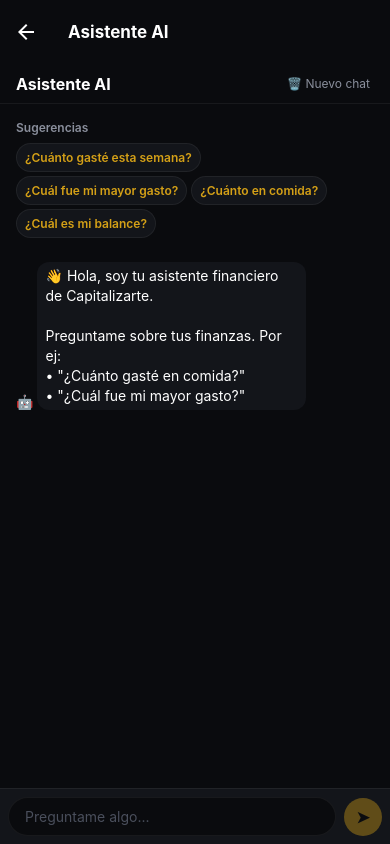
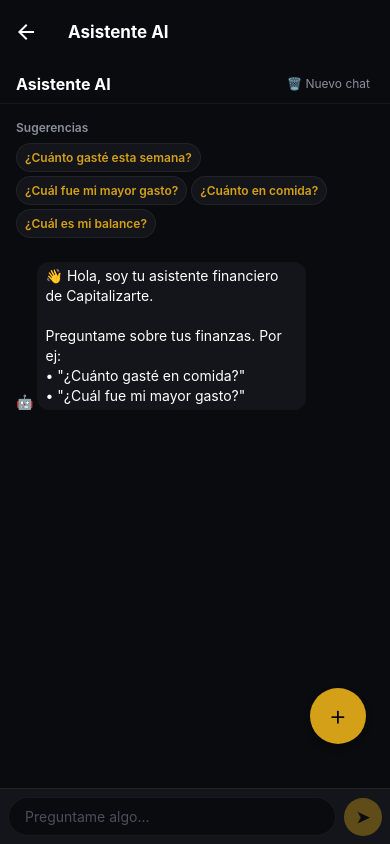
Before and after one commit to pinkysoftware/capitalizarte-mvp, a React Native app: screen /Chat in a window 390 px wide. Built offline with nearby package versions, Linux system fonts and the light colour scheme.

Commit message:
feat: floating action button (FAB) on all main screens

```diff
--- /dev/null
+++ b/src/components/FloatingAddButton.js
@@ -0,0 +1,43 @@
+import React from 'react';
+import { Pressable, Text, StyleSheet } from 'react-native';
+import { useNavigation } from '@react-navigation/native';
+import { C, R, S } from '../theme';
+
+export default function FloatingAddButton({ bottom = 100 }) {
+  const navigation = useNavigation();
+
+  return (
+    <Pressable
+      style={[styles.fab, { bottom }]}
+      onPress={() => navigation.navigate('AddTransaction')}
+      hitSlop={10}
+    >
+      <Text style={styles.fabText}>+</Text>
+    </Pressable>
+  );
+}
+
+const styles = StyleSheet.create({
+  fab: {
+    position: 'absolute',
+    right: S.lg,
+    width: 56,
+    height: 56,
+    borderRadius: 28,
+    backgroundColor: C.primary,
+    alignItems: 'center',
+    justifyContent: 'center',
+    shadowColor: '#000',
+    shadowOffset: { width: 0, height: 4 },
+    shadowOpacity: 0.3,
+    shadowRadius: 6,
+    elevation: 8,
+    zIndex: 999,
+  },
+  fabText: {
+    fontSize: 28,
+    fontWeight: '300',
+    color: '#000',
+    marginTop: -2,
+  },
+});
--- a/src/navigation/AppNavigator.js
+++ b/src/navigation/AppNavigator.js
@@ -1,5 +1,6 @@
 import React from 'react';
 import { createNativeStackNavigator } from '@react-navigation/native-stack';
+import { View } from 'react-native';
 import LoginScreen from '../screens/LoginScreen';
 import RegisterScreen from '../screens/RegisterScreen';
 import ProfileScreen from '../screens/ProfileScreen';
@@ -13,6 +14,7 @@ import ForgotPasswordScreen from '../screens/ForgotPasswordScreen';
 import ResetPasswordScreen from '../screens/ResetPasswordScreen';
 import ChatScreen from '../screens/ChatScreen';
 import BudgetScreen from '../screens/BudgetScreen';
+import FloatingAddButton from '../components/FloatingAddButton';
 
 const Stack = createNativeStackNavigator();
 
@@ -25,6 +27,18 @@ const SCREEN_OPTIONS = {
   headerBackTitleVisible: false,
 };
 
+// Wrap a screen component with a FAB overlay
+function withFAB(Component) {
+  return function FABWrapper(props) {
+    return (
+      <View style={{ flex: 1 }}>
+        <Component {...props} />
+        <FloatingAddButton />
+      </View>
+    );
+  };
+}
+
 export default function AppNavigator({ initialRouteName = 'Register' }) {
   return (
     <Stack.Navigator initialRouteName={initialRouteName} screenOptions={SCREEN_OPTIONS}>
@@ -33,14 +47,14 @@ export default function AppNavigator({ initialRouteName = 'Register' }) {
       <Stack.Screen name="ForgotPassword" component={ForgotPasswordScreen} options={{ title: 'Recuperar clave' }} />
       <Stack.Screen name="ResetPassword" component={ResetPasswordScreen} options={{ title: 'Nueva clave' }} />
       <Stack.Screen name="Profile" component={ProfileScreen} options={{ title: 'Perfil' }} />
-      <Stack.Screen name="Dashboard" component={DashboardScreen} options={{ title: '', headerShown: false }} />
+      <Stack.Screen name="Dashboard" component={withFAB(DashboardScreen)} options={{ title: '', headerShown: false }} />
       <Stack.Screen name="AddTransaction" component={AddTransactionScreen} options={{ title: 'Nuevo movimiento' }} />
       <Stack.Screen name="AddTransactionVoice" component={AddTransactionVoice} options={{ title: 'Registro rápido' }} />
-      <Stack.Screen name="Chat" component={ChatScreen} options={{ title: 'Asistente AI' }} />
-      <Stack.Screen name="Budget" component={BudgetScreen} options={{ title: 'Presupuestos' }} />
-      <Stack.Screen name="Life" component={LifeScreen} options={{ title: 'Balance' }} />
-      <Stack.Screen name="History" component={HistoryScreen} options={{ title: 'Historial' }} />
-      <Stack.Screen name="Savings" component={SavingsScreen} options={{ title: 'Ahorros' }} />
+      <Stack.Screen name="Chat" component={withFAB(ChatScreen)} options={{ title: 'Asistente AI' }} />
+      <Stack.Screen name="Budget" component={withFAB(BudgetScreen)} options={{ title: 'Presupuestos' }} />
+      <Stack.Screen name="Life" component={withFAB(LifeScreen)} options={{ title: 'Balance' }} />
+      <Stack.Screen name="History" component={withFAB(HistoryScreen)} options={{ title: 'Historial' }} />
+      <Stack.Screen name="Savings" component={withFAB(SavingsScreen)} options={{ title: 'Ahorros' }} />
     </Stack.Navigator>
   );
 }
```
Also changed, not shown: src/navigation/withFAB.js (added, +14 -0 lines).
